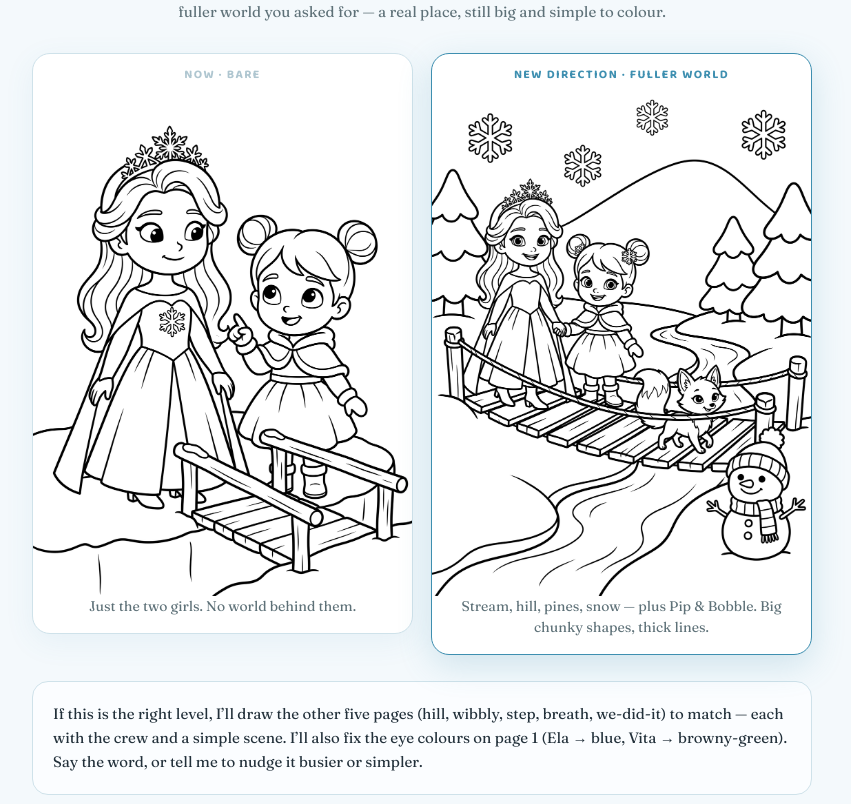
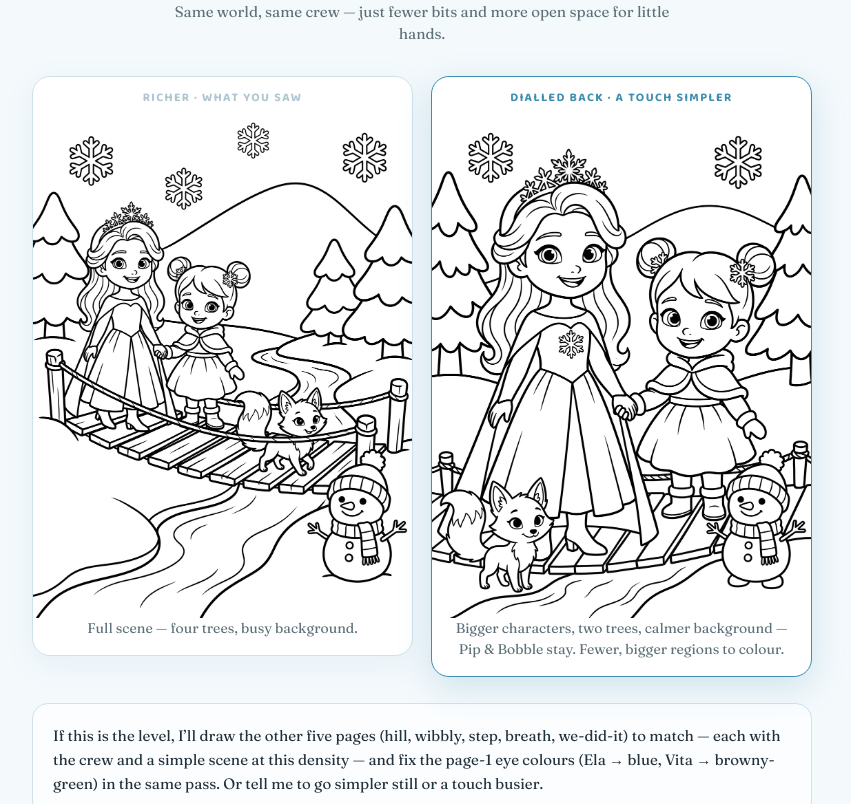
Before and after one commit to ferrisbueller92/ela-vita-v3-demo, a plain HTML site: page proof.html in a window 1280 px wide. Shown: the part 136-940 px from the top of the page, without its empty margins (218-1069 px from the left). Drawn offline with Linux system fonts and the light colour scheme.

Commit message:
proof: wobbly-bridge dialled back a notch (richer vs simpler)
Dave: fuller world is good but maybe slightly too detailed. Regenerated
the bridge one increment simpler - bigger foreground characters, two
pines instead of four, calmer background, more open white space - while
keeping the whole crew (Pip + Bobble) and the world. Cast-locked to
castmodel_a (job 0f906f90) so Ela and Vita stay on-model.

Proof page now shows richer (what he saw) vs dialled-back side by side.
New: img/proof-bridge-2.png. Note asks for the level lock before I draw
the other five + fix page-1 eyes (Ela blue, Vita browny-green).

Co-Authored-By: Claude Opus 4.8 <noreply@anthropic.com>

```diff
--- a/proof.html
+++ b/proof.html
@@ -34,25 +34,25 @@
 <div class="wrap">
   <header>
     <div class="kick">a quick check · for review</div>
-    <h1>The wobbly bridge — two ways</h1>
-    <div class="sub">Same page, same characters. Left is where it is now (bare); right is the fuller world you asked for — a real place, still big and simple to colour.</div>
+    <h1>The wobbly bridge — dialled back a notch</h1>
+    <div class="sub">You liked the fuller world but said it was maybe slightly too detailed. Same world, same crew — just fewer bits and more open space for little hands.</div>
   </header>
 
   <div class="grid">
     <div class="card">
-      <div class="tag old">now · bare</div>
-      <img src="img/bridge.png" alt="current bare bridge page">
-      <div class="lab">Just the two girls. No world behind them.</div>
+      <div class="tag old">richer · what you saw</div>
+      <img src="img/proof-bridge.png" alt="richer bridge page with stream, four trees, hill, Pip and Bobble">
+      <div class="lab">Full scene — four trees, busy background.</div>
     </div>
     <div class="card new">
-      <div class="tag newt">new direction · fuller world</div>
-      <img src="img/proof-bridge.png" alt="new richer bridge page with stream, trees, hill, Pip and Bobble">
-      <div class="lab">Stream, hill, pines, snow — plus Pip &amp; Bobble. Big chunky shapes, thick lines.</div>
+      <div class="tag newt">dialled back · a touch simpler</div>
+      <img src="img/proof-bridge-2.png" alt="simpler bridge page with bigger characters, two trees, calmer background, Pip and Bobble">
+      <div class="lab">Bigger characters, two trees, calmer background — Pip &amp; Bobble stay. Fewer, bigger regions to colour.</div>
     </div>
   </div>
 
   <div class="note">
-    <p>If this is the <b>right level</b>, I’ll draw the other five pages (hill, wibbly, step, breath, we-did-it) to match — each with the crew and a simple scene. I’ll also fix the eye colours on page 1 (<b>Ela → blue, Vita → browny-green</b>). Say the word, or tell me to nudge it <b>busier</b> or <b>simpler</b>.</p>
+    <p>If <b>this</b> is the level, I’ll draw the other five pages (hill, wibbly, step, breath, we-did-it) to match — each with the crew and a simple scene at this density — and fix the page-1 eye colours (<b>Ela → blue, Vita → browny-green</b>) in the same pass. Or tell me to go <b>simpler still</b> or a touch <b>busier</b>.</p>
   </div>
 
   <div class="foot">Ela &amp; Vita · a colour-in story made with love — for two brave sisters</div>
```
Also changed, not shown: img/proof-bridge-2.png (added).
